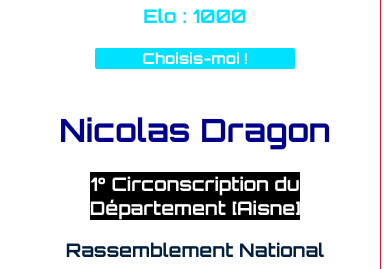
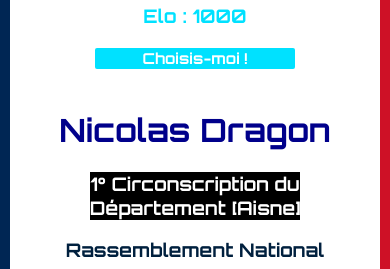
Before and after one commit to Sak-288/SMASH-or-PASS-the-bill-, a Django app: page / in a window 390 px wide. Shown: the part 679-948 px from the top of the page. Run offline with Django 5.2, Linux system fonts and the light colour scheme; some libraries are stand-ins or nearby versions.

Commit message:
come onnnnn

```diff
--- a/webapp/templates/webapp/home.html
+++ b/webapp/templates/webapp/home.html
@@ -160,7 +160,7 @@
         /* --- RESPONSIVE DESIGN --- */
         @media (max-width: 768px) {
             body {
-                background-size:95%;
+                background-size:110%;
                 background-repeat: repeat-y;
             }
             #main-title-div {
--- a/webapp/templates/webapp/rankings.html
+++ b/webapp/templates/webapp/rankings.html
@@ -137,7 +137,7 @@
 
       @media (max-width: 768px) {
         body {
-                background-size:95%;
+                background-size:110%;
                 background-repeat: repeat-y;
         }
         #info-box {
```
